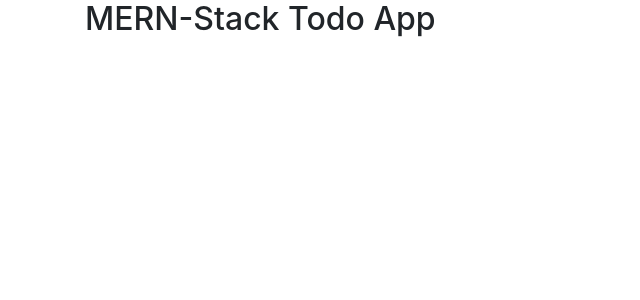
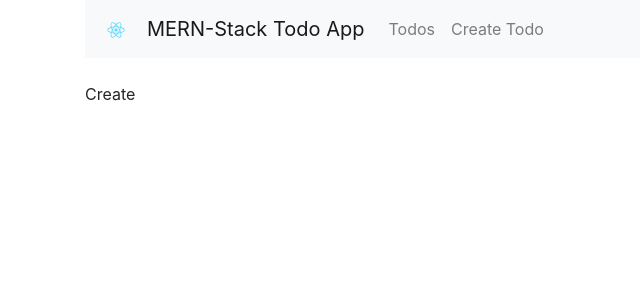
Before and after one commit to AJS3993/MERN-To-Do, a React (Create React App) app: page /create in a window 1280 px wide. Shown: the top 300 px of the page, without its empty margins (0-640 px from the left). Built offline with nearby package versions, Linux system fonts and the light colour scheme.

Commit message:
basic navbar and bug fixes

```diff
--- a/src/App.js
+++ b/src/App.js
@@ -1,20 +1,41 @@
 import React, { Component } from "react";
-import "bootstrap/dist/css/bootstrap.min.css";
 import { BrowserRouter as Router, Route, Link } from "react-router-dom";
 
+import "bootstrap/dist/css/bootstrap.min.css";
+
+import CreateTodo from "./components/create/todo.component";
+import EditTodo from "./components/edit/todo.component";
+import TodosList from "./components/todos/list.component";
+
+import logo from "./logo.svg";
 
 class App extends Component {
   render() {
     return (
-
-     <router>
-
+      <Router>
         <div className="container">
-          <h2>MERN-Stack Todo App</h2>
+          <nav className="navbar navbar-expand-lg navbar-light bg-light">
+            <a class="navbar-brand" href="https://codingthesmartway.com" target="_blank">
+              <img src={logo} width="30" height="30" alt="CodingTheSmartWay.com" />
+            </a>
+            <Link to="/" className="navbar-brand">MERN-Stack Todo App</Link>
+            <div className="collpase navbar-collapse">
+              <ul className="navbar-nav mr-auto">
+                <li className="navbar-item">
+                  <Link to="/" className="nav-link">Todos</Link>
+                </li>
+                <li className="navbar-item">
+                  <Link to="/create" className="nav-link">Create Todo</Link>
+                </li>
+              </ul>
+            </div>
+          </nav>
+          <br/>
+          <Route path="/" exact component={TodosList} />
+          <Route path="/edit/:id" component={EditTodo} />
+          <Route path="/create" component={CreateTodo} />
         </div>
-
-     </router>
-
+      </Router>
     );
   }
 }
--- a/src/components/create/todo.component.js
+++ b/src/components/create/todo.component.js
@@ -0,0 +1,12 @@
+import React, {Component} from 'react';
+
+export default class CreateTodo extends Component{
+    render (){
+    return(
+
+        <div>
+            <p>Create</p>
+        </div>
+    )
+    }
+}
```
